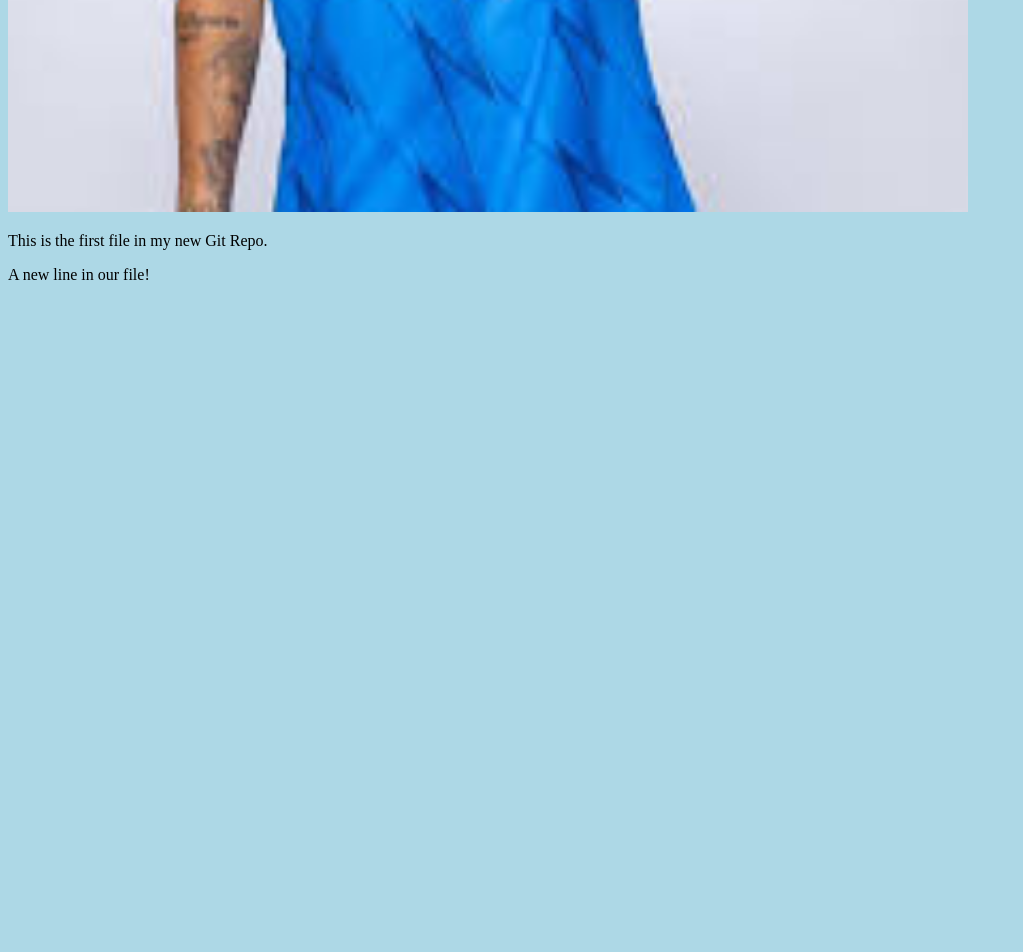
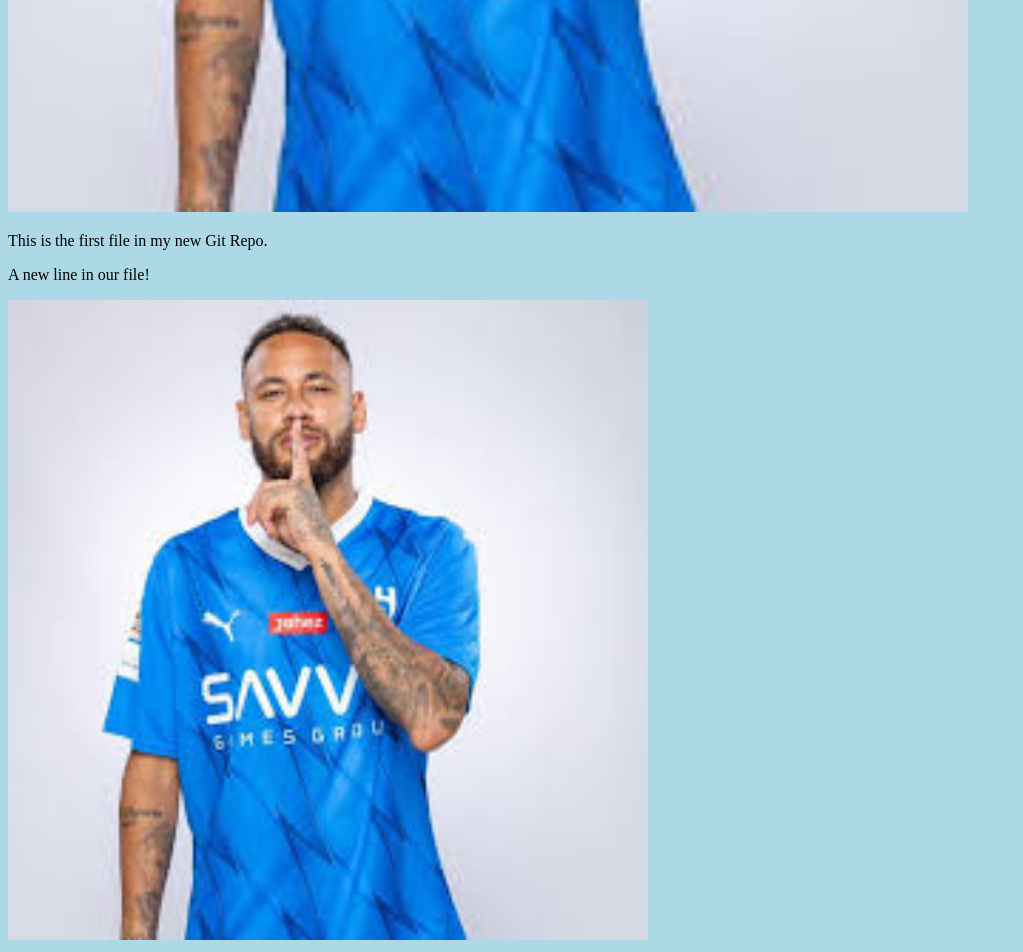
Before and after one commit to Dev-Kauan/gitDevOps, a plain HTML site: page index.html in a window 1280 px wide. Shown: the part 828-1780 px from the top of the page, without its empty margins (0-1023 px from the left). Before the commit the page ends 1128 px from the top, so only its background shows below. Drawn offline with Linux system fonts and the light colour scheme.

Commit message:
added new image

```diff
--- a/index.html
+++ b/index.html
@@ -7,10 +7,10 @@
 <body>
 
 <h1>Hello world!</h1>
-<div><img src="neymar.jpg" alt="Hello World from Space"
-style="width:100%;max-width:960px"></div>
+<div><img src="neymar.jpg" alt="Hello World from Space" style="width:100%;max-width:960px"></div>
 <p>This is the first file in my new Git Repo.</p>
 <p>A new line in our file!</p>
+<div><img src="neymar.jpg" alt="Hello Git" style="width:100%;max-width:640px"></div>
 
 </body>
 </html>
```
